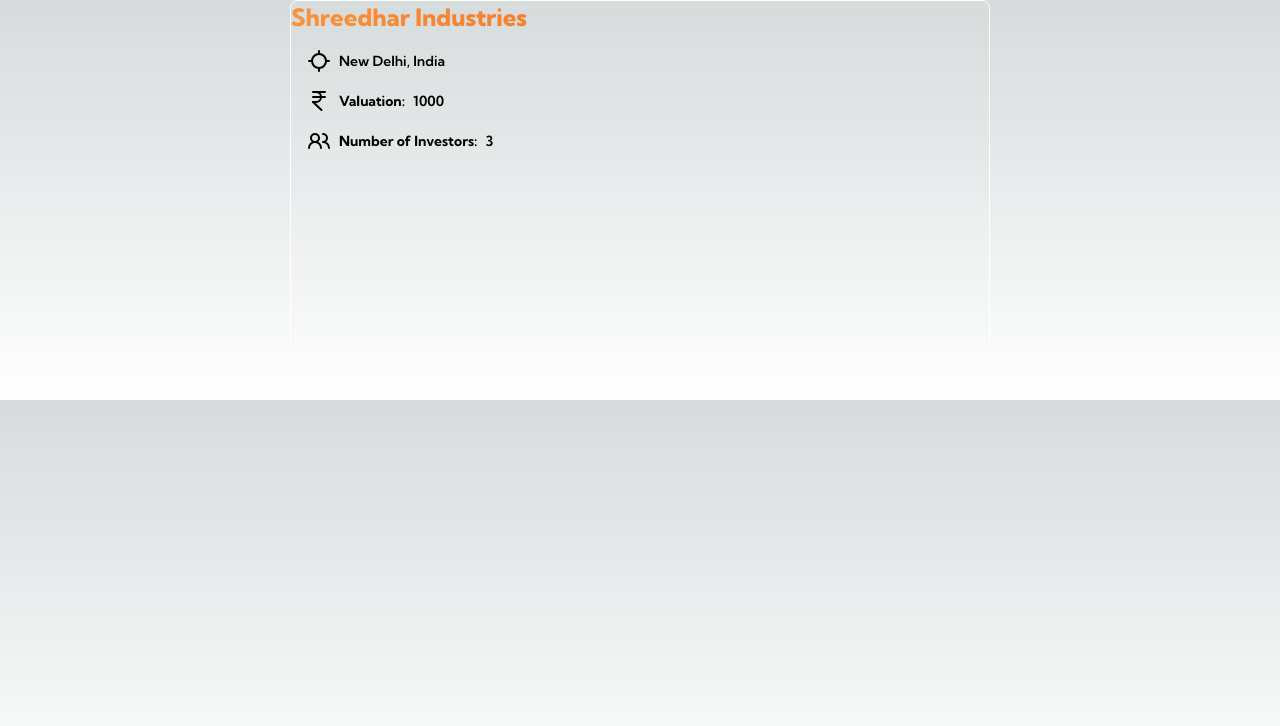
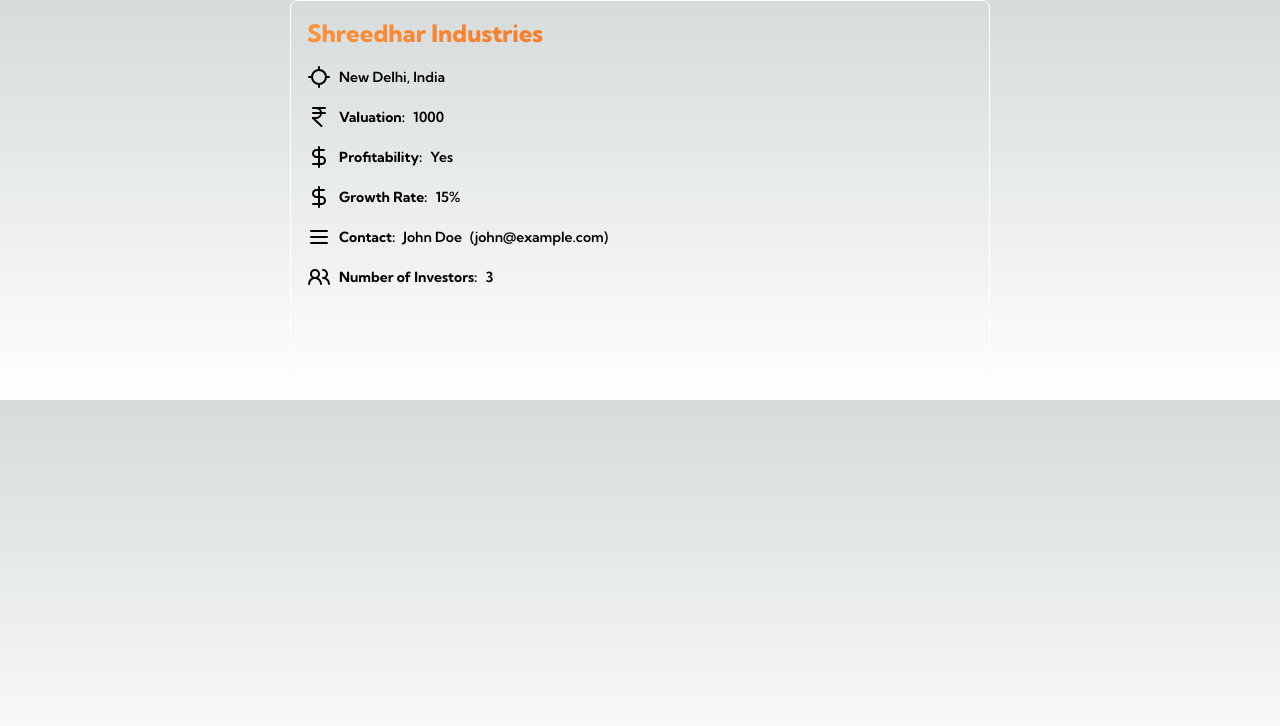
Before and after one commit to anav-gupta1/fintech-app, a Next.js app: page /dashboard/company-name in a window 1280 px wide. Shown: the top 726 px of the page. Built offline with nearby package versions, Linux system fonts and the light colour scheme; no server answers.

Commit message:
final draft

```diff
--- a/app/dashboard/company-name/page.tsx
+++ b/app/dashboard/company-name/page.tsx
@@ -2,28 +2,67 @@ import { DollarSign, IndianRupee, Locate, Menu, Users2 } from "lucide-react";
 import React from "react";
 
 const company = () => {
+  const isProfitable = true; // Set this variable to true for "Yes" and false for "No"
+  const growthRate = 15; // Set the growth rate value
+
   return (
     <div className="flex items-center justify-center">
-      <div className="border border-white rounded-lg h-[400px] w-[700px]">
+      <div className="border border-white rounded-lg h-[400px] w-[700px] p-4">
         <h1 className="font-extrabold text-2xl bg-gradient-to-r from-orange-400 to-orange-600 bg-clip-text text-transparent">
           Shreedhar Industries
         </h1>
-        <div className="flex items-center justify-start ml-4 mt-4">
-          <div>
+        <div className="flex items-center justify-start mt-4">
+          <div className="mr-2">
             <Locate />
           </div>
-          <span className="font-semibold text-sm ml-2">New Delhi, India</span>
+          <span className="font-semibold text-sm">
+            New Delhi, India
+          </span>
         </div>
-        <div className="flex items-center justify-start ml-4 mt-4">
-          <IndianRupee />
-          <span className="font-bold text-sm ml-2">
+        <div className="flex items-center justify-start mt-4">
+          <div className="mr-2">
+            <IndianRupee />
+          </div>
+          <span className="font-bold text-sm">
             Valuation:
             <span className="font-semibold text-sm ml-2">1000</span>
           </span>
         </div>
-        <div className="flex items-center justify-start ml-4 mt-4">
-          <Users2 />
-          <span className="font-bold text-sm ml-2">
+        <div className="flex items-center justify-start mt-4">
+          <div className="mr-2">
+            <DollarSign />
+          </div>
+          <span className="font-bold text-sm">
+            Profitability:
+            <span className="font-semibold text-sm ml-2">
+              {isProfitable ? "Yes" : "No"}
+            </span>
+          </span>
+        </div>
+        <div className="flex items-center justify-start mt-4">
+          <div className="mr-2">
+            <DollarSign />
+          </div>
+          <span className="font-bold text-sm">
+            Growth Rate:
+            <span className="font-semibold text-sm ml-2">{growthRate}%</span>
+          </span>
+        </div>
+        <div className="flex items-center justify-start mt-4">
+          <div className="mr-2">
+            <Menu />
+          </div>
+          <span className="font-bold text-sm">
+            Contact:
+            <span className="font-semibold text-sm ml-2">John Doe</span>
+          </span>
+          <span className="font-semibold text-sm ml-2">(john@example.com)</span>
+        </div>
+        <div className="flex items-center justify-start mt-4">
+          <div className="mr-2">
+            <Users2 />
+          </div>
+          <span className="font-bold text-sm">
             Number of Investors:
             <span className="font-semibold text-sm ml-2">3</span>
           </span>
--- a/app/dashboard/page.tsx
+++ b/app/dashboard/page.tsx
@@ -2,6 +2,8 @@
 import React, { useState } from "react";
 import { ArrowRight, Filter, HelpCircle, Info, Search } from "lucide-react";
 import { UserButton } from "@clerk/nextjs";
+import Link from "next/link";
+
 
 export default function Dashboard() {
   const [isModalOpen, setModalOpen] = useState(false);
@@ -420,7 +422,9 @@ export default function Dashboard() {
         {dummyData.map((company, index) => (
           <tr key={index}>
             <td className="px-6 py-4 whitespace-wrap border-r border-b border-gray-400 font-semibold hover:text-decoration-line: underline bg-gradient-to-r from-orange-400 to-orange-600 bg-clip-text text-transparent">
-              {company.name}
+                <Link href='/company-name'>
+                  {company.name}
+                </Link>
             </td>
             <td className="px-6 py-4 whitespace-wrap border-r border-b border-gray-400 text-gray-400">
               {company.email}
```
